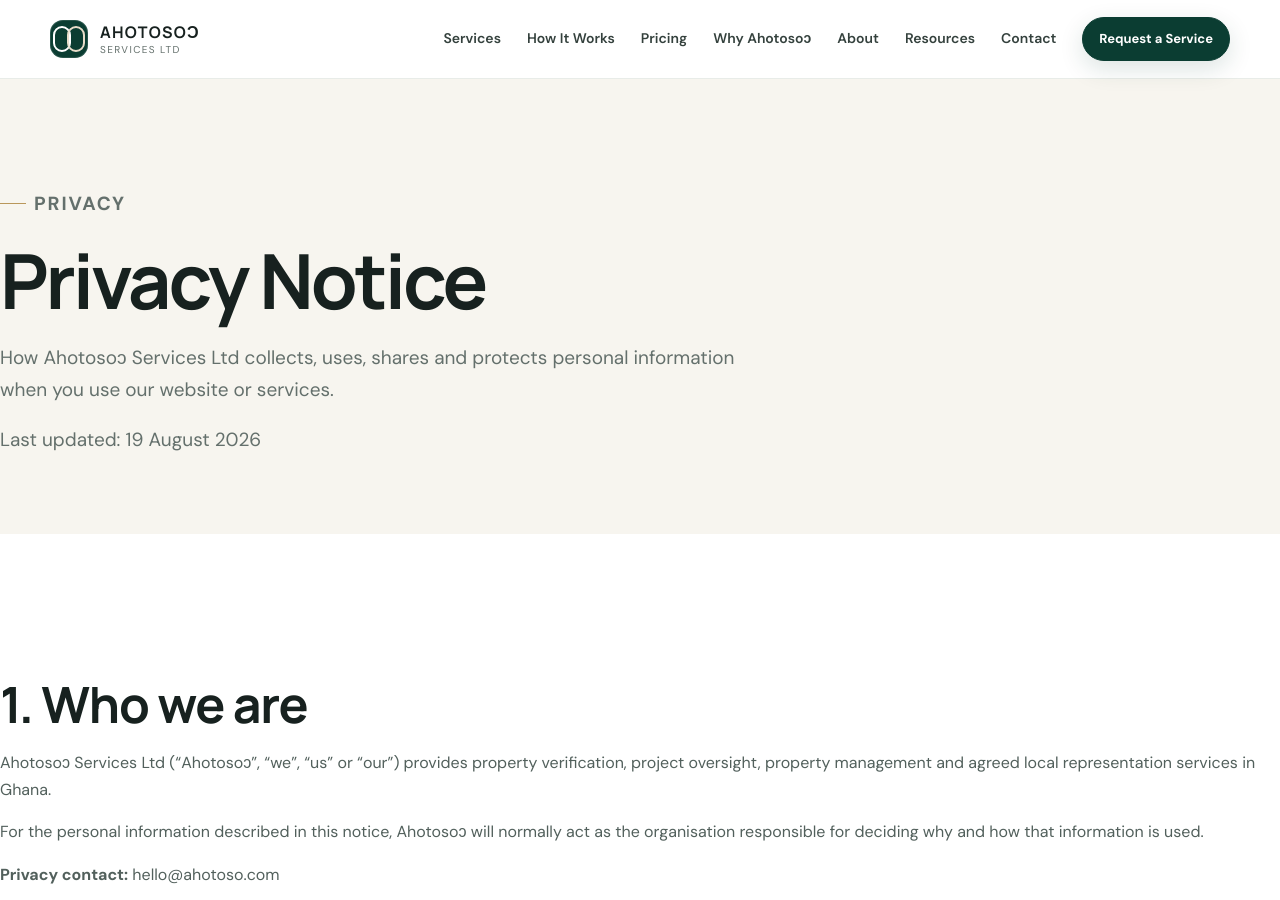
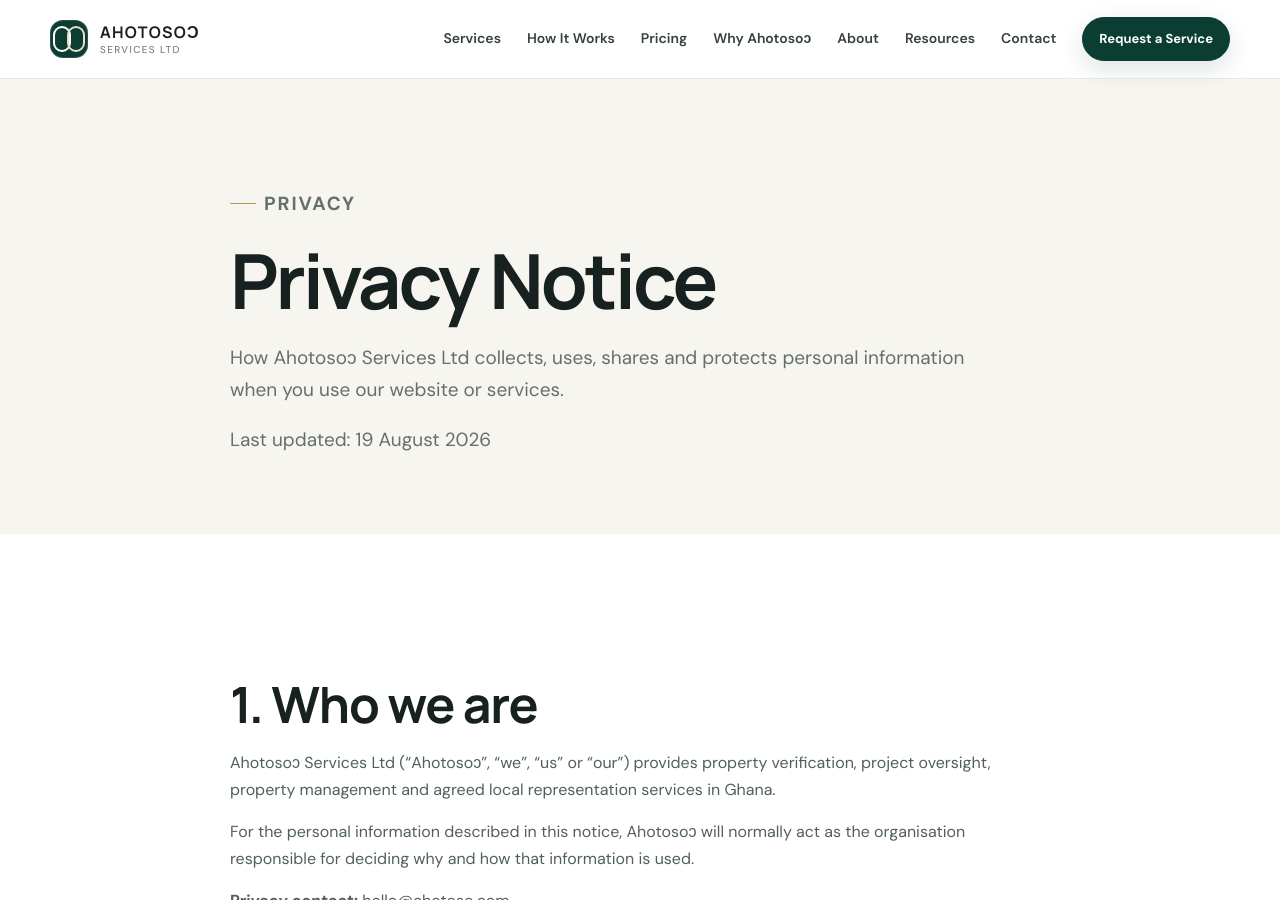
Before and after one commit to law17/ahotoso_website, a Jekyll site: the page built from _pages/privacy.md, in a window 1280 px wide and 900 px high. Built offline with Jekyll 4.4.1, drawn with Linux system fonts in a browser that asks for light colours.

Commit message:
Update privacy notice formatting and content

```diff
--- a/_pages/privacy.md
+++ b/_pages/privacy.md
@@ -6,7 +6,7 @@
 ---
 
 <section class="page-hero">
-  <div class="container container-narrow">
+  <div class="shell content-narrow">
     <p class="eyebrow">Privacy</p>
     <h1>Privacy Notice</h1>
     <p class="lead">How Ahotosoɔ Services Ltd collects, uses, shares and protects personal information when you use our website or services.</p>
@@ -15,7 +15,7 @@
 </section>
 
 <section class="section">
-  <div class="container container-narrow prose">
+  <div class="shell content-narrow prose">
 
     <h2>1. Who we are</h2>
 
```
